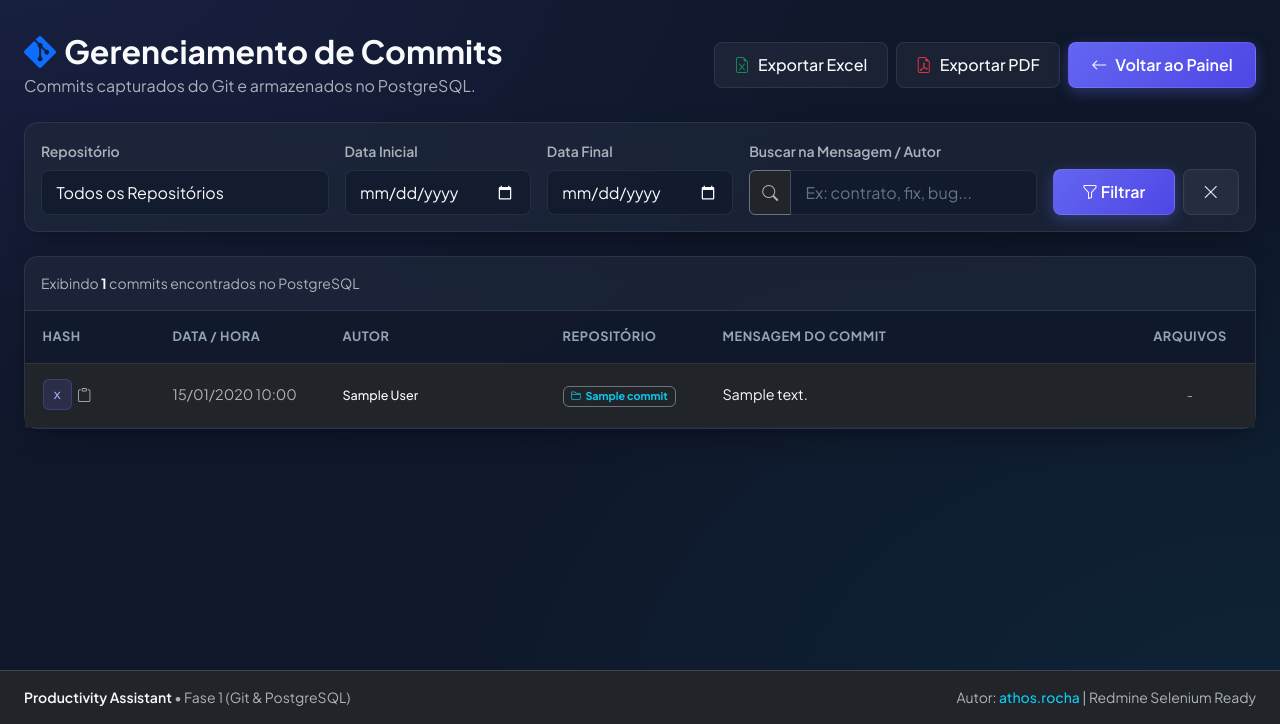
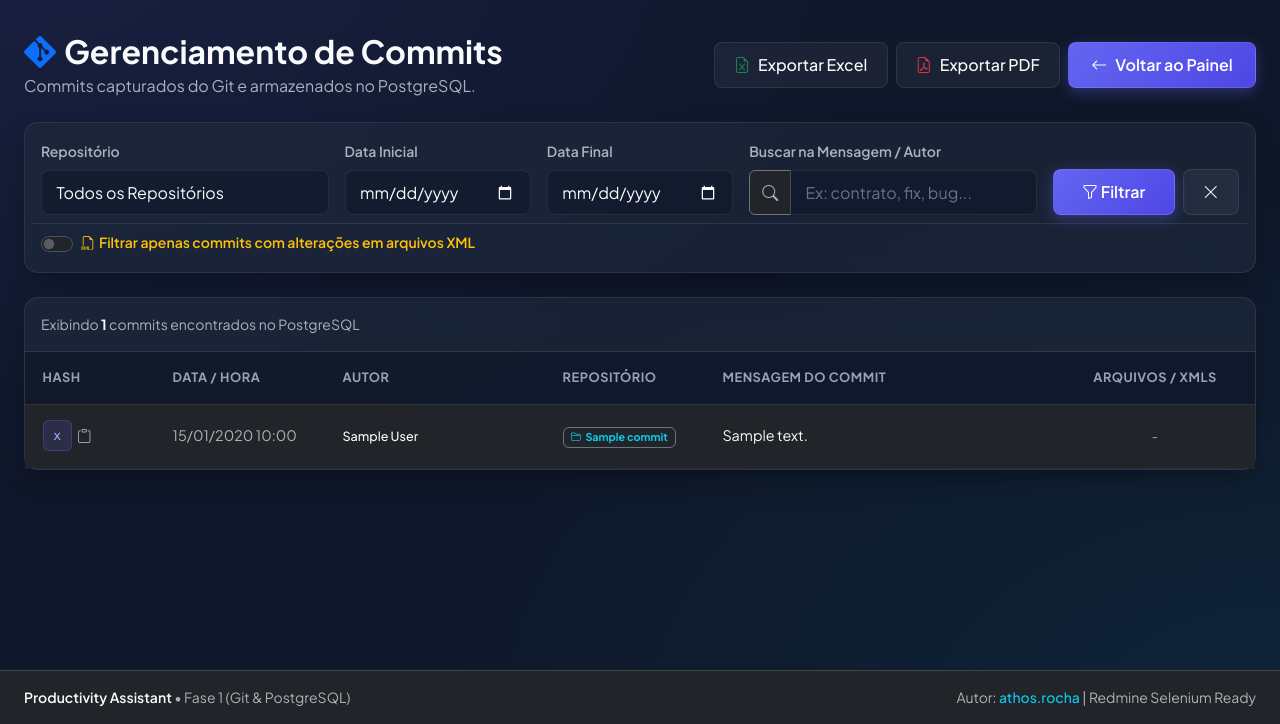
Before and after one commit to rochathos/gerador-ic, a FastAPI app: page /commits in a window 1280 px wide. Shown: the part 76-800 px from the top of the page. Run offline with FastAPI, Linux system fonts and the light colour scheme; tables that the repository leaves empty hold one stand-in row (values such as "Sample post"); parts of the project's set-up code (start-up, migrations or seed data) failed here and were passed over.

Commit message:
Suporte a identificação de XMLs, métricas de inserções/deletions e contagem para ICs

```diff
--- a/app/dashboard/static/js/main.js
+++ b/app/dashboard/static/js/main.js
@@ -135,12 +135,68 @@ function viewFiles(commitHash, filesJson) {
   if (!files || files.length === 0) {
     modalBody.innerHTML = '<p class="text-muted">Nenhum arquivo listado ou alterado.</p>';
   } else {
-    let listHtml = '<ul class="list-group list-group-flush bg-transparent">';
+    // Check if any XML files exist and sum their stats
+    let xmlCount = 0;
+    let totalXmlIns = 0;
+    let totalXmlDel = 0;
+    let totalXmlLines = 0;
+
     files.forEach(f => {
+      const isXml = typeof f === "object" ? f.is_xml : String(f).toLowerCase().endsWith(".xml");
+      if (isXml) {
+        xmlCount++;
+        if (typeof f === "object") {
+          totalXmlIns += (f.insertions || 0);
+          totalXmlDel += (f.deletions || 0);
+          totalXmlLines += (f.lines || 0);
+        }
+      }
+    });
+
+    let headerHtml = "";
+    if (xmlCount > 0) {
+      headerHtml = `
+        <div class="card-glass p-3 mb-3 border-warning border-opacity-50 bg-warning bg-opacity-10 rounded-3">
+          <div class="d-flex flex-wrap align-items-center justify-content-between gap-2">
+            <div class="d-flex align-items-center gap-2">
+              <i class="bi bi-filetype-xml fs-4 text-warning"></i>
+              <div>
+                <div class="fw-bold text-warning small">CONTAGEM PARA ICs (ARQUIVOS XML)</div>
+                <div class="small text-light">${xmlCount} arquivo(s) XML alterado(s) neste commit</div>
+              </div>
+            </div>
+            <div class="d-flex gap-2">
+              <span class="badge bg-success-subtle text-success border border-success-subtle px-2 py-1">+${totalXmlIns} adições</span>
+              <span class="badge bg-danger-subtle text-danger border border-danger-subtle px-2 py-1">-${totalXmlDel} remoções</span>
+              <span class="badge bg-warning text-dark fw-bold px-2 py-1">${totalXmlLines} edições totais</span>
+            </div>
+          </div>
+        </div>
+      `;
+    }
+
+    let listHtml = headerHtml + '<ul class="list-group list-group-flush bg-transparent gap-2">';
+    files.forEach(f => {
+      const isObj = typeof f === "object";
+      const filePath = isObj ? (f.path || f.filename) : String(f);
+      const isXml = isObj ? f.is_xml : filePath.toLowerCase().endsWith(".xml");
+      const ins = isObj ? (f.insertions || 0) : 0;
+      const del = isObj ? (f.deletions || 0) : 0;
+      const lines = isObj ? (f.lines || 0) : 0;
+
       listHtml += `
-        <li class="list-group-item bg-transparent text-light border-secondary d-flex align-items-center gap-2 py-2">
-          <i class="bi bi-file-earmark-code text-info"></i>
-          <span class="font-monospace small">${f}</span>
+        <li class="list-group-item bg-dark bg-opacity-50 rounded-2 border ${isXml ? 'border-warning border-opacity-50' : 'border-secondary border-opacity-25'} p-2 d-flex flex-wrap align-items-center justify-content-between gap-2">
+          <div class="d-flex align-items-center gap-2 text-truncate" style="max-width: 65%;">
+            ${isXml ? '<span class="badge bg-warning text-dark fw-bold" style="font-size:0.7rem;"><i class="bi bi-filetype-xml"></i> XML</span>' : '<i class="bi bi-file-earmark-code text-info"></i>'}
+            <span class="font-monospace small ${isXml ? 'text-warning fw-semibold' : 'text-light'} text-truncate" title="${filePath}">${filePath}</span>
+          </div>
+          <div class="d-flex align-items-center gap-1 font-monospace" style="font-size: 0.8rem;">
+            ${isObj && (ins > 0 || del > 0 || lines > 0) ? `
+              <span class="badge bg-success-subtle text-success border border-success-subtle px-2 py-1" title="Linhas inseridas">+${ins}</span>
+              <span class="badge bg-danger-subtle text-danger border border-danger-subtle px-2 py-1" title="Linhas deletadas">-${del}</span>
+              <span class="badge bg-secondary-subtle text-light border border-secondary px-2 py-1" title="Total de edições">${lines} edições</span>
+            ` : '<span class="text-muted small">Modificado</span>'}
+          </div>
         </li>
       `;
     });
--- a/app/dashboard/templates/commits.html
+++ b/app/dashboard/templates/commits.html
@@ -31,7 +31,7 @@
     </div>
   </div>
 
-  <!-- Filter Card -->
+  <!-- Filter Card with XML quick toggle -->
   <div class="col-12">
     <div class="card-glass p-3">
       <form method="GET" action="/commits" class="row g-3 align-items-end">
@@ -71,6 +71,24 @@
             <i class="bi bi-x-lg"></i>
           </a>
         </div>
+
+        <div class="col-12 mt-2 pt-2 border-top border-secondary border-opacity-25 d-flex flex-wrap align-items-center justify-content-between gap-3">
+          <div class="form-check form-switch mb-0">
+            <input class="form-check-input" type="checkbox" role="switch" id="only_xml" name="only_xml" value="true" {% if only_xml %}checked{% endif %} onchange="this.form.submit()">
+            <label class="form-check-label text-warning small fw-semibold d-flex align-items-center gap-1" for="only_xml">
+              <i class="bi bi-filetype-xml"></i> Filtrar apenas commits com alterações em arquivos XML
+            </label>
+          </div>
+          {% if xml_commits_count > 0 %}
+          <div class="d-flex align-items-center gap-2 small">
+            <span class="text-muted">Total de XMLs no período:</span>
+            <span class="badge bg-warning text-dark fw-bold">{{ total_xml_files }} arquivos</span>
+            <span class="badge bg-success-subtle text-success border border-success-subtle">+{{ total_xml_ins }}</span>
+            <span class="badge bg-danger-subtle text-danger border border-danger-subtle">-{{ total_xml_del }}</span>
+            <span class="badge bg-info-subtle text-info border border-info-subtle">{{ total_xml_edits }} edições totais</span>
+          </div>
+          {% endif %}
+        </div>
       </form>
     </div>
   </div>
@@ -81,6 +99,7 @@
       <div class="p-3 border-bottom border-secondary border-opacity-25 d-flex justify-content-between align-items-center">
         <span class="text-muted small">
           Exibindo <b class="text-light">{{ commits|length }}</b> commits encontrados no PostgreSQL
+          {% if only_xml %}<span class="badge bg-warning text-dark ms-2">Filtro XML Ativo</span>{% endif %}
         </span>
       </div>
 
@@ -93,7 +112,7 @@
               <th style="width: 220px;">Autor</th>
               <th style="width: 160px;">Repositório</th>
               <th>Mensagem do Commit</th>
-              <th style="width: 130px;" class="text-center">Arquivos</th>
+              <th style="width: 200px;" class="text-center">Arquivos / XMLs</th>
             </tr>
           </thead>
           <tbody>
@@ -123,6 +142,12 @@
                   <div class="text-light">{{ commit.message }}</div>
                 </td>
                 <td class="text-center">
+                  <div class="d-flex align-items-center justify-content-center gap-1 flex-wrap">
+                    {% if commit.has_xml_changes %}
+                    <span class="badge bg-warning text-dark" title="{{ commit.xml_files_count }} arquivo(s) XML: +{{ commit.xml_insertions }} / -{{ commit.xml_deletions }} edições">
+                      <i class="bi bi-filetype-xml"></i> {{ commit.xml_files_count }} (+{{ commit.xml_insertions }}/-{{ commit.xml_deletions }})
+                    </span>
+                    {% endif %}
                     {% if commit.files_changed %}
                     <button type="button" class="btn btn-sm btn-secondary-custom py-1 px-2 small" onclick='viewFiles("{{ commit.hash }}", {{ commit.files_changed|tojson }})'>
                       <i class="bi bi-file-code me-1 text-info"></i> {{ commit.files_count }} arq
@@ -130,6 +155,7 @@
                     {% else %}
                     <span class="text-muted small">-</span>
                     {% endif %}
+                  </div>
                 </td>
               </tr>
               {% endfor %}
```
Also changed, not shown: app/dashboard/routes.py (+18 -1 lines), app/dashboard/templates/index.html (+7 -0 lines), app/models/commit.py (+40 -0 lines), app/services/git_service.py (+23 -4 lines), app/services/report_service.py (+20 -3 lines), tests/test_git_service.py (+26 -0 lines). Lines whose indentation alone changed are shown as unchanged.
